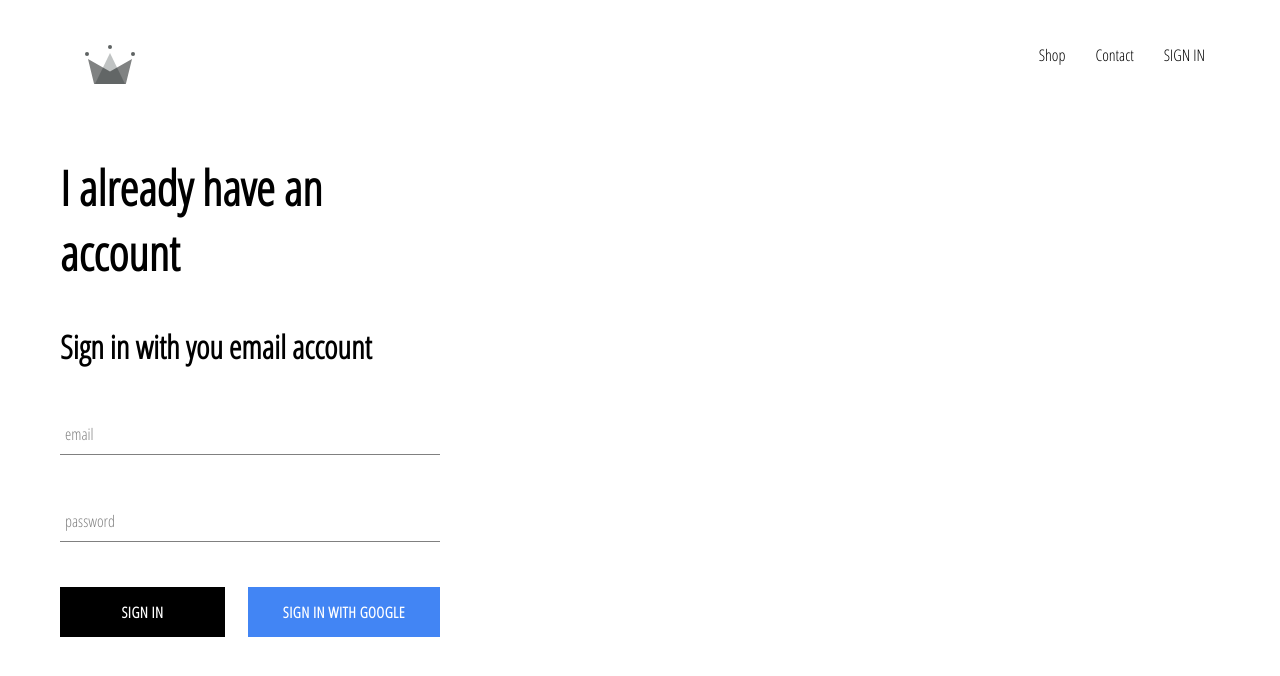
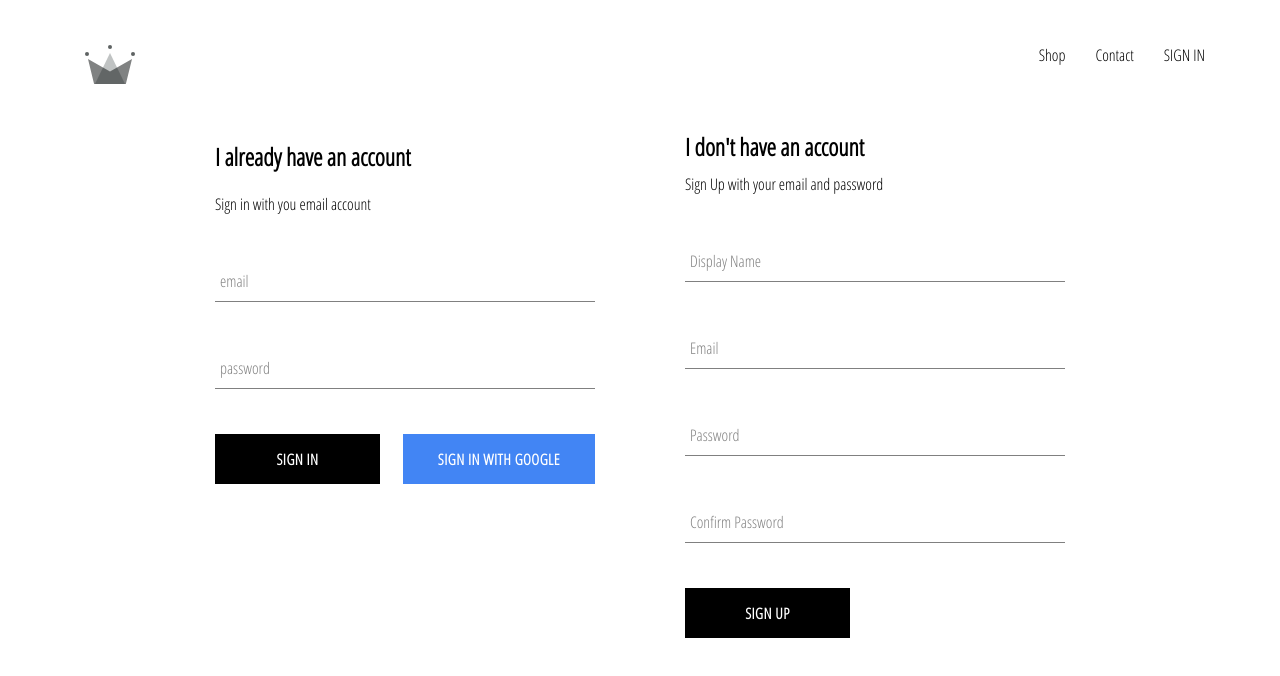
Before and after one commit to BinayT/clothing-app, a React (Create React App) app: page /sign-in in a window 1280 px wide. Shown: the top 676 px of the page. Built offline with nearby package versions, Linux system fonts and the light colour scheme; no server answers.

Commit message:
implemented firebase utils, included  ability to store authnticated users

```diff
--- a/src/App.js
+++ b/src/App.js
@@ -5,7 +5,7 @@ import HomePage from "./pages/homepage/HomePage";
 import ShopPage from "./pages/shop/Shop";
 import Header from "./components/header/Header";
 import SignInSignUp from "./pages/sign-in-and-sign-up/SignInSignUp";
-import { auth } from "./firebase/firebase.utils.js";
+import { auth, createUserProfileDocument } from "./firebase/firebase.utils.js";
 
 class App extends React.Component {
   constructor(props) {
@@ -18,9 +18,17 @@ class App extends React.Component {
   unsubscribeFromAuth = null;
 
   componentDidMount() {
-    this.unsubscribeFromAuth = auth.onAuthStateChanged((user) => {
-      this.setState({ currentUser: user });
-      console.log(user);
+    this.unsubscribeFromAuth = auth.onAuthStateChanged(async (userAuth) => {
+      if (userAuth) {
+        const userRef = await createUserProfileDocument(userAuth);
+        userRef.onSnapshot((snapshot) =>
+          this.setState({
+            currentUser: { id: snapshot.id, ...snapshot.data() },
+          })
+        );
+      } else {
+        this.setState({ currentUser: userAuth });
+      }
     });
   }
 
--- a/src/components/custom-button/CustomButton.scss
+++ b/src/components/custom-button/CustomButton.scss
@@ -23,9 +23,10 @@
   &.google-sign-in {
     background-color: #4285f4;
     color: white;
-  }
-  &:hover {
-    background-color: #357ae8;
-    border: none;
+
+    &:hover {
+      background-color: #357ae8;
+      border: none;
+    }
   }
 }
--- /dev/null
+++ b/src/components/sign-up/SignUp.jsx
@@ -0,0 +1,92 @@
+import React from "react";
+import FormInput from "../form-input/FormInput";
+import CustomButton from "../custom-button/CustomButton";
+import { auth, createUserProfileDocument } from "../../firebase/firebase.utils";
+import "./SignUp.scss";
+
+export default class SignUp extends React.Component {
+  constructor(props) {
+    super(props);
+    this.state = {
+      displayName: "",
+      email: "",
+      password: "",
+      confirmPassword: "",
+    };
+  }
+
+  handleSubmit = async (e) => {
+    e.preventDefault();
+    const { displayName, email, password, confirmPassword } = this.state;
+    if (password !== confirmPassword) {
+      alert("Password don't match");
+      return;
+    }
+    try {
+      const { user } = await auth.createUserWithEmailAndPassword(
+        email,
+        password
+      );
+      createUserProfileDocument(user, displayName);
+      await createUserProfileDocument(user, { displayName });
+      this.setState({
+        displayName: "",
+        email: "",
+        password: "",
+        confirmPassword: "",
+      });
+    } catch (err) {
+      console.error(err);
+    }
+  };
+
+  handleChange = (e) => {
+    const { name, value } = e.target;
+    this.setState({ [name]: value });
+  };
+
+  render() {
+    const { displayName, email, password, confirmPassword } = this.state;
+    return (
+      <div className="sign-up">
+        <h2 className="title">I don't have an account</h2>
+        <span>Sign Up with your email and password</span>
+        <form className="sign-up-form" onSubmit={this.handleSubmit}>
+          <FormInput
+            type="text"
+            name="displayName"
+            value={displayName}
+            onChange={this.handleChange}
+            label="Display Name"
+            required={true}
+          />
+          <FormInput
+            type="email"
+            name="email"
+            value={email}
+            onChange={this.handleChange}
+            label="Email"
+            required={true}
+          />
+          <FormInput
+            type="password"
+            name="password"
+            value={password}
+            onChange={this.handleChange}
+            label="Password"
+            required={true}
+          />
+          <FormInput
+            type="password"
+            name="confirmPassword"
+            value={confirmPassword}
+            onChange={this.handleChange}
+            label=" Confirm Password"
+            required={true}
+          />
+          <CustomButton type="submit">SIGN UP</CustomButton>
+        </form>
+      </div>
+    );
+  }
+}
--- /dev/null
+++ b/src/components/sign-up/SignUp.scss
@@ -0,0 +1,9 @@
+.sign-up {
+  display: flex;
+  flex-direction: column;
+  width: 380px;
+
+  .title {
+    margin: 10px 0;
+  }
+}
--- a/src/firebase/firebase.utils.js
+++ b/src/firebase/firebase.utils.js
@@ -14,6 +14,24 @@ const config = {
 
 firebase.initializeApp(config);
 
+export const createUserProfileDocument = async (userAuth, additionalData) => {
+  if (!userAuth) return;
+  const userRef = firestore.doc(`users/${userAuth.uid}`);
+  const snapShot = await userRef.get();
+
+  if (!snapShot.exists) {
+    const { displayName, email } = userAuth;
+    const createdAt = new Date();
+
+    try {
+      await userRef.set({ displayName, email, createdAt, ...additionalData });
+    } catch (err) {
+      console.log("Error creating the user", err.message);
+    }
+  }
+  return userRef;
+};
+
 export const auth = firebase.auth();
 export const firestore = firebase.firestore();
 
--- a/src/pages/sign-in-and-sign-up/SignInSignUp.jsx
+++ b/src/pages/sign-in-and-sign-up/SignInSignUp.jsx
@@ -1,11 +1,13 @@
 import React from "react";
 import "./SignInSignUp.scss";
 import SignIn from "../../components/sign-in/SignIn";
+import SignUp from "../../components/sign-up/SignUp";
 
 const SignInSignUp = () => (
-  <h1>
+  <div className="sign-in-and-sign-up">
     <SignIn />
-  </h1>
+    <SignUp />
+  </div>
 );
 
 export default SignInSignUp;
--- a/src/pages/sign-in-and-sign-up/SignInSignUp.scss
+++ b/src/pages/sign-in-and-sign-up/SignInSignUp.scss
@@ -0,0 +1,7 @@
+.sign-in-and-sign-up {
+  width: 850px;
+  display: flex;
+  justify-content: space-between;
+
+  margin: 30px auto;
+}
```
